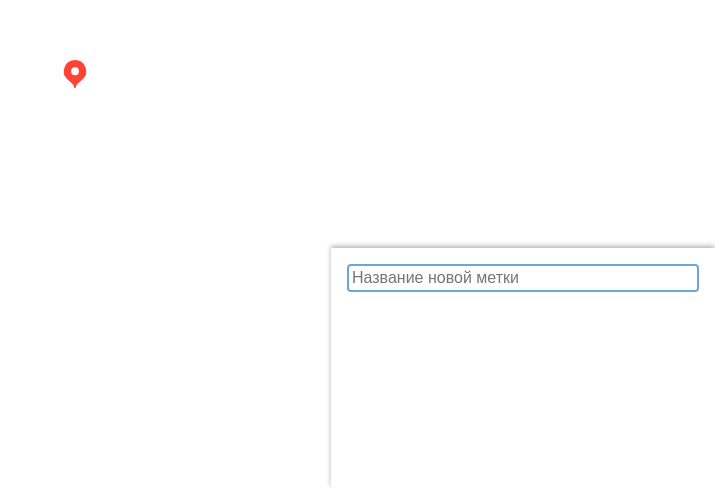
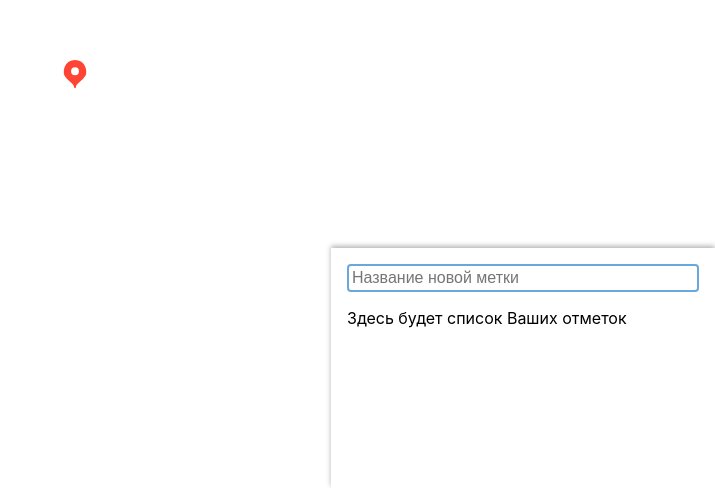
Before and after one commit to ksenkso/funbox-test-task, a React (Create React App) app: page / in a window 1280 px wide. Shown: the part 312-800 px from the top of the page, without its empty margins (565-1280 px from the left). Built offline with nearby package versions, Linux system fonts and the light colour scheme.

Commit message:
feat: show stub when placemarks list is empty

```diff
--- a/src/components/PlacemarksPanel/PlacemarksPanel.js
+++ b/src/components/PlacemarksPanel/PlacemarksPanel.js
@@ -1,11 +1,22 @@
 import PropTypes from 'prop-types';
 import { PlacemarkShape } from '../../propTypes.js';
-import { PlacemarksList } from '../PlacemarksList/PlacemarksList.js';
 import { useState } from 'react';
 import './PlacemarksPanel.scss';
 import { Input } from '../Input/Input.js';
+import { PlacemarksList } from '../PlacemarksList/PlacemarksList.js';
 
-export const PlacemarksPanel = ({ placemarks, addPlacemark, removePlacemark }) => {
+function PlacemarksStub() {
+  return (
+    <p
+      className="PlacemarksStub"
+      data-testid="list-stub"
+    >
+      Здесь будет список Ваших отметок
+    </p>
+  );
+}
+
+export const PlacemarksPanel = ({ placemarks, addPlacemark, removePlacemark, movePlacemark }) => {
   const [name, setName] = useState('');
   /**
    * @param {React.KeyboardEvent} event
@@ -34,9 +45,11 @@ export const PlacemarksPanel = ({ placemarks, addPlacemark, removePlacemark }) =
         autoFocus
         autoComplete="disabled"
       />
+      {!placemarks.length && <PlacemarksStub />}
       <PlacemarksList
         placemarks={placemarks}
         removePlacemark={removePlacemark}
+        movePlacemark={movePlacemark}
       />
     </div>
   );
@@ -46,4 +59,5 @@ PlacemarksPanel.propTypes = {
   placemarks: PropTypes.arrayOf(PlacemarkShape),
   addPlacemark: PropTypes.func,
   removePlacemark: PropTypes.func,
+  move: PropTypes.func,
 };
```
